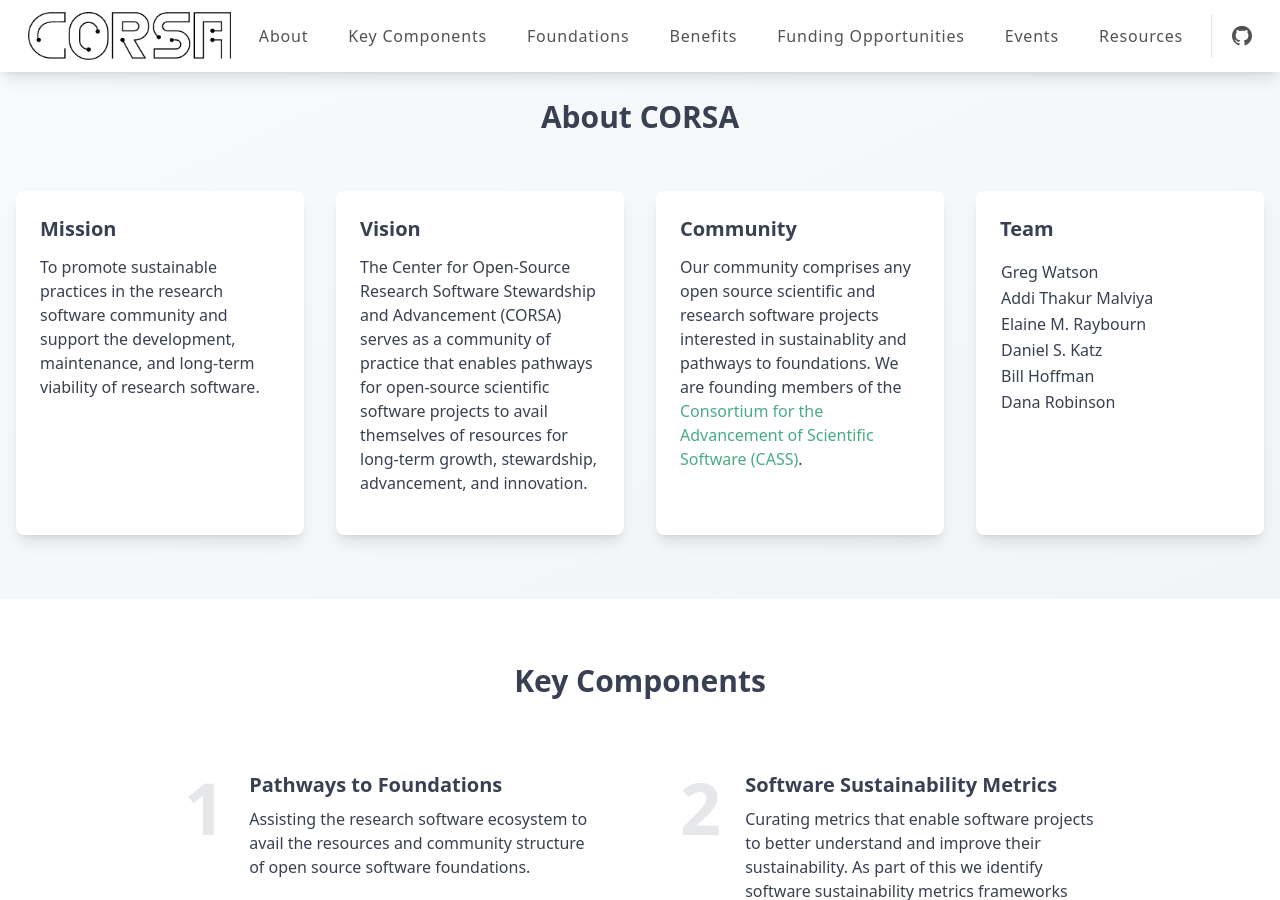
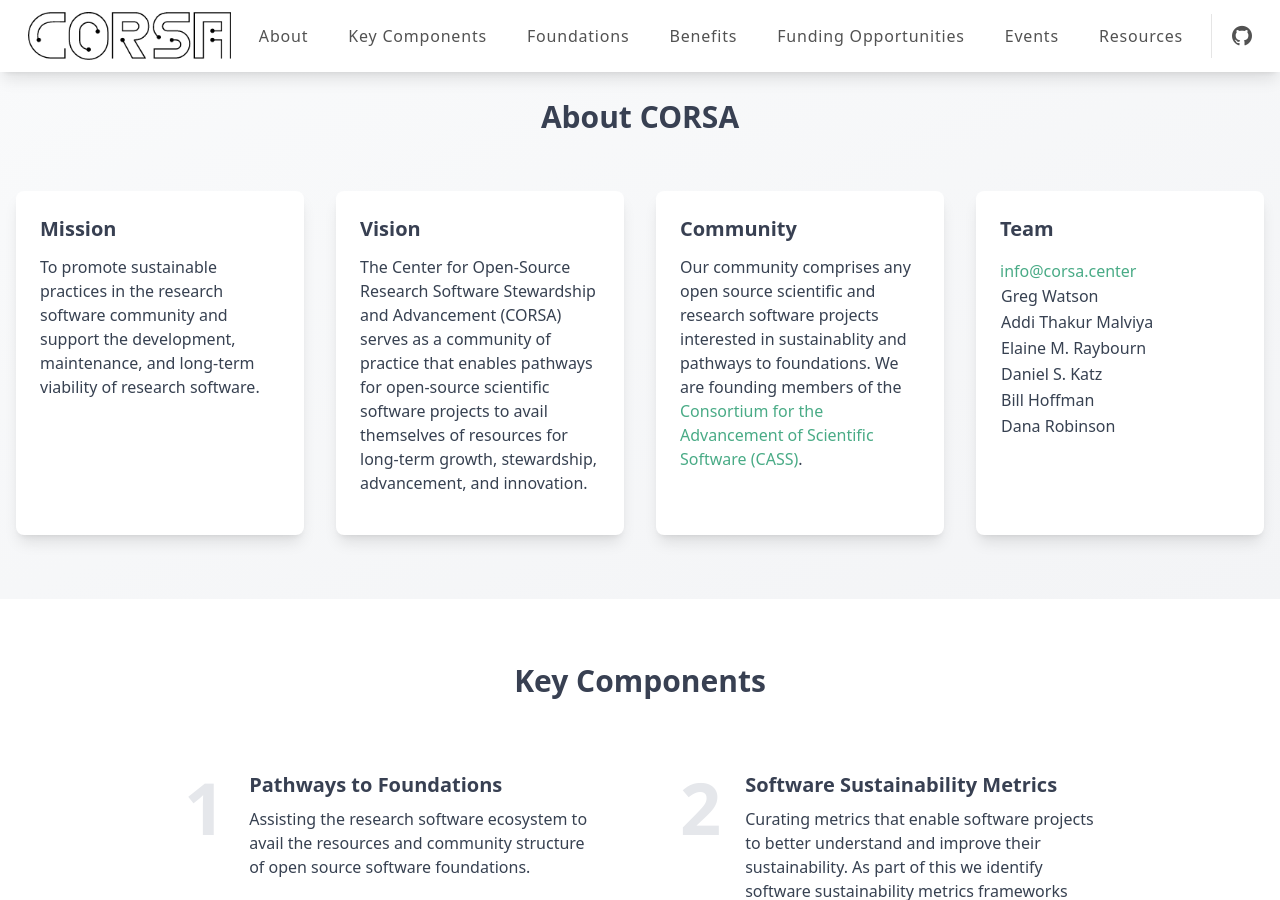
Before and after one commit to corsa-center/corsa-center.github.io, a Jekyll site: the page built from docs/index.html, in a window 1280 px wide and 900 px high, scrolled down 507 px. Built offline with Jekyll 4.4.1, drawn with Linux system fonts in a browser that asks for light colours; nearby versions of some CDN libraries.

Commit message:
Add email link.

```diff
--- a/docs/index.html
+++ b/docs/index.html
@@ -21,7 +21,7 @@
   - title: Community
     content: Our community comprises any open source scientific and research software projects interested in sustainablity and pathways to foundations. We are founding members of the <a href="https://cass.community">Consortium for the Advancement of Scientific Software (CASS)</a>.
   - title: Team
-    content: <table><tbody><tr><td>Greg Watson</td></tr><tr><td>Addi Thakur Malviya</td></tr><tr><td>Elaine M. Raybourn</td></tr><tr><td>Daniel S. Katz</td></tr><tr><td>Bill Hoffman</td></tr><tr><td>Dana Robinson</td></tr></tbody></table>
+    content: <table><tbody><tr><td>Greg Watson</td></tr><tr><td>Addi Thakur Malviya</td></tr><tr><td>Elaine M. Raybourn</td></tr><tr><td>Daniel S. Katz</td></tr><tr><td>Bill Hoffman</td></tr><tr><td>Dana Robinson</td></tr><tr/><tr><a href="mailto:info@corsa.center">info@corsa.center</a></tr></tr></tbody></table>
 
 # KEY COMPONENTS SECTION
 keycomp_heading: Key Components
```
